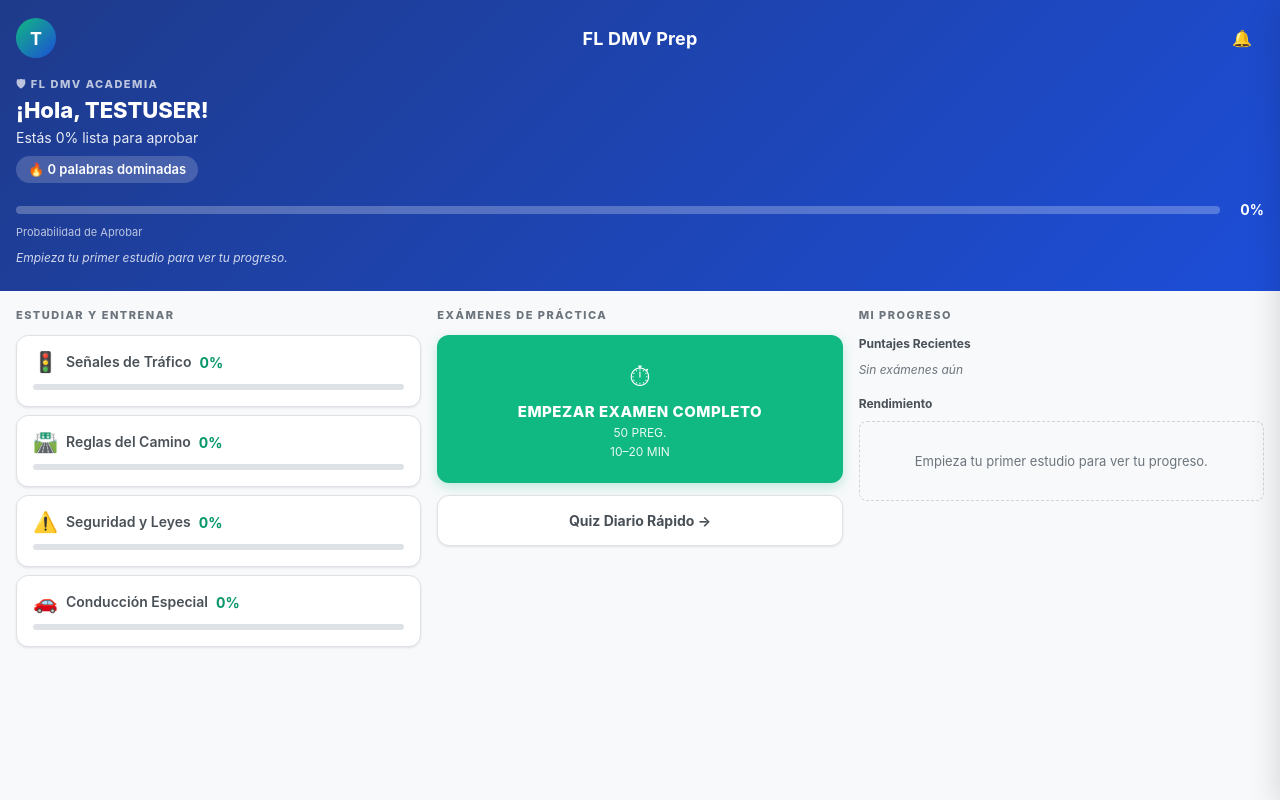
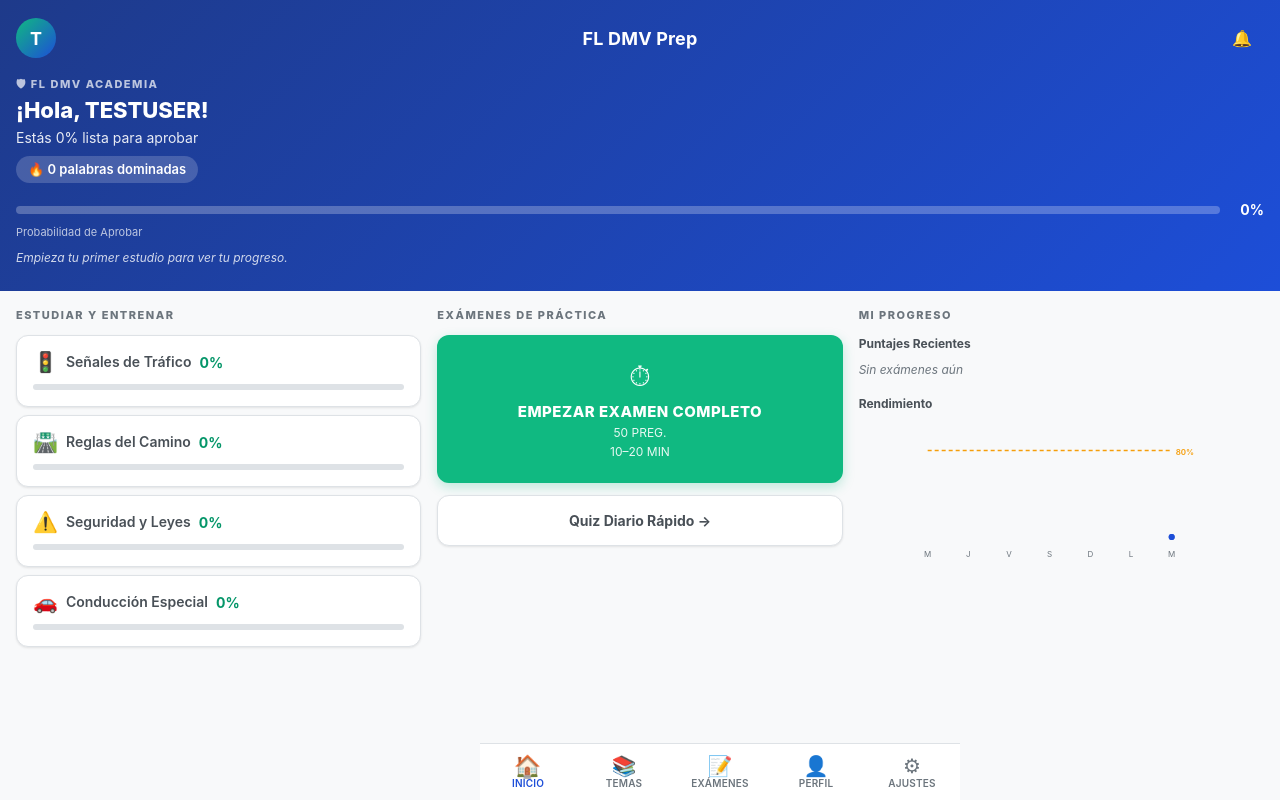
Before and after one commit to norcimo5/florida-test-webapp, a React (Vite) app: page / in a window 1280 px wide. Built offline with nearby package versions, Linux system fonts and the light colour scheme.

Commit message:
feat: App routing for 5-tab nav, Temas pre-filter, daily readiness recording

```diff
--- a/src/App.tsx
+++ b/src/App.tsx
@@ -1,6 +1,6 @@
 import { useState, useEffect } from 'react'
 import questions from './data/questions.json'
-import type { Question, Progress, AppSettings, Screen } from './types'
+import type { Question, Progress, AppSettings, Screen, MacroTopic } from './types'
 import {
   loadProgress,
   saveProgress,
@@ -10,54 +10,99 @@
   clearAll,
   isLocalStorageAvailable,
 } from './store/progressStore'
+import { recordDailyReadiness } from './store/computed'
 import HomeScreen from './components/HomeScreen'
 import StudyMode from './components/StudyMode'
 import ExamMode from './components/ExamMode'
 import ResultsScreen from './components/ResultsScreen'
-import OptionsDrawer from './components/OptionsDrawer'
+import TemasScreen from './components/TemasScreen'
+import PerfilScreen from './components/PerfilScreen'
+import AjustesScreen from './components/AjustesScreen'
+import BottomTabBar from './components/BottomTabBar'
 
 const typedQuestions = questions as Question[]
+
+/** Screens that hide the bottom tab bar (focus / in-session mode). */
+const FOCUS_SCREENS: Screen[] = ['study', 'exam', 'results']
 
 export default function App() {
   const [screen, setScreen] = useState<Screen>('home')
   const [reviewMode, setReviewMode] = useState(false)
+  const [filterTopic, setFilterTopic] = useState<MacroTopic | null>(null)
   const [progress, setProgress] = useState<Progress>(() => loadProgress())
   const [settings, setSettings] = useState<AppSettings>(() => loadSettings())
-  const [optionsOpen, setOptionsOpen] = useState(false)
   const [storageWarning] = useState(() => !isLocalStorageAvailable())
 
+  // Persist progress and settings whenever they change
   useEffect(() => { saveProgress(progress) }, [progress])
   useEffect(() => { saveSettings(settings) }, [settings])
 
-  function handleNavigate(target: Screen, mode?: 'review') {
-    setReviewMode(mode === 'review')
+  // Record daily readiness on every Home mount
+  useEffect(() => {
+    if (screen === 'home') {
+      setProgress(prev => {
+        const updated = recordDailyReadiness(prev, typedQuestions)
+        return updated
+      })
+    }
+  }, [screen])
+
+  // ── Navigation helpers ───────────────────────────────────────────────────────
+
+  function navigateTo(target: Screen) {
+    setReviewMode(false)
+    setFilterTopic(null)
     setScreen(target)
+  }
+
+  function handleTopicTap(topic: MacroTopic) {
+    setFilterTopic(topic)
+    setReviewMode(false)
+    setScreen('study')
+  }
+
+  function handleStartFullMock() {
+    setProgress(prev => clearExam(prev))
+    setScreen('exam')
+  }
+
+  // v1: daily quiz routes to the same full mock handler (5-question mechanic deferred to v2)
+  function handleStartDailyQuiz() {
+    handleStartFullMock()
   }
 
   function handleProgressUpdate(p: Progress) {
     setProgress(p)
   }
 
-  function handleSettingsUpdate(s: AppSettings) {
-    setSettings(s)
+  function handleExamComplete() {
+    setScreen('results')
   }
 
-  function handleResetExam() {
-    setProgress(prev => clearExam(prev))
-    setOptionsOpen(false)
-  }
-
-  function handleResetAll() {
+  function handleResetComplete() {
     clearAll()
     setProgress(loadProgress())
     setSettings(loadSettings())
-    setOptionsOpen(false)
     setScreen('home')
   }
 
-  function handleExamComplete() {
-    setScreen('results')
+  // ── BottomTabBar onChange ────────────────────────────────────────────────────
+
+  function handleTabChange(tab: Screen) {
+    if (tab === 'exam') {
+      // Exámenes tab always launches a fresh full mock
+      handleStartFullMock()
+    } else {
+      navigateTo(tab)
+    }
   }
+
+  // ── Determine which Screen the tab bar should highlight ─────────────────────
+  // During focus screens (study/exam/results), the tab bar is hidden,
+  // so active tab value doesn't matter — but keep 'home' as fallback.
+  const activeTab: Screen = FOCUS_SCREENS.includes(screen) ? 'home' : screen
+
+  const showTabBar = !FOCUS_SCREENS.includes(screen)
 
   return (
     <>
@@ -79,9 +124,17 @@
           questions={typedQuestions}
           progress={progress}
           settings={settings}
-          onTopicTap={(_topic) => handleNavigate('study')}
-          onStartFullMock={() => handleNavigate('exam')}
-          onStartDailyQuiz={() => handleNavigate('study')}
+          onTopicTap={handleTopicTap}
+          onStartFullMock={handleStartFullMock}
+          onStartDailyQuiz={handleStartDailyQuiz}
+        />
+      )}
+
+      {screen === 'temas' && (
+        <TemasScreen
+          questions={typedQuestions}
+          progress={progress}
+          onTopicTap={handleTopicTap}
         />
       )}
 
@@ -90,8 +143,9 @@
           questions={typedQuestions}
           progress={progress}
           onProgressUpdate={handleProgressUpdate}
-          onBack={() => setScreen('home')}
+          onBack={() => navigateTo('home')}
           reviewMode={reviewMode}
+          filterTopic={filterTopic ?? undefined}
         />
       )}
 
@@ -102,7 +156,7 @@
           settings={settings}
           onProgressUpdate={handleProgressUpdate}
           onComplete={handleExamComplete}
-          onBack={() => setScreen('home')}
+          onBack={() => navigateTo('home')}
         />
       )}
 
@@ -111,19 +165,37 @@
           questions={typedQuestions}
           progress={progress}
           onProgressUpdate={handleProgressUpdate}
-          onStudy={() => handleNavigate('study', 'review')}
-          onBack={() => setScreen('home')}
+          onStudy={() => {
+            // v1: "Repasar Errores" navigates to study in review mode (existing logic)
+            setReviewMode(true)
+            setFilterTopic(null)
+            setScreen('study')
+          }}
+          onBack={() => navigateTo('home')}
         />
       )}
 
-      <OptionsDrawer
-        isOpen={optionsOpen}
-        settings={settings}
-        onSettingsUpdate={handleSettingsUpdate}
-        onResetExam={handleResetExam}
-        onResetAll={handleResetAll}
-        onClose={() => setOptionsOpen(false)}
-      />
+      {screen === 'perfil' && (
+        <PerfilScreen
+          questions={typedQuestions}
+          progress={progress}
+          settings={settings}
+          onNavigateToAjustes={() => navigateTo('ajustes')}
+        />
+      )}
+
+      {screen === 'ajustes' && (
+        <AjustesScreen
+          onResetComplete={handleResetComplete}
+        />
+      )}
+
+      {showTabBar && (
+        <BottomTabBar
+          active={activeTab}
+          onChange={handleTabChange}
+        />
+      )}
     </>
   )
 }
--- a/src/components/StudyMode.tsx
+++ b/src/components/StudyMode.tsx
@@ -1,6 +1,7 @@
 import { useState } from 'react'
-import type { Question, Progress, Category, StudyAnswer } from '../types'
+import type { Question, Progress, Category, StudyAnswer, MacroTopic } from '../types'
 import { GradientHeader } from './GradientHeader'
+import { MACRO_TOPIC_MAP } from '../store/computed'
 import './StudyMode.css'
 
 interface Props {
@@ -9,6 +10,8 @@
   onProgressUpdate: (p: Progress) => void
   onBack: () => void
   reviewMode: boolean
+  /** If set, pre-filters the question pool to this macro topic before any other filtering. */
+  filterTopic?: MacroTopic
 }
 
 const CATEGORY_LABELS: Record<Category, string> = {
@@ -61,13 +64,18 @@
   return eligible[eligible.length - 1]
 }
 
-export default function StudyMode({ questions, progress, onProgressUpdate, onBack, reviewMode }: Props) {
+export default function StudyMode({ questions, progress, onProgressUpdate, onBack, reviewMode, filterTopic }: Props) {
+  // If filterTopic is set, narrow the pool to those categories first
+  const topicFilteredQuestions = filterTopic
+    ? questions.filter(q => MACRO_TOPIC_MAP[filterTopic].includes(q.category))
+    : questions
+
   const displayQuestions = reviewMode
-    ? questions.filter(q => {
+    ? topicFilteredQuestions.filter(q => {
         const a = progress.studyAnswers[q.id]
         return a && !a.correct
       })
-    : questions
+    : topicFilteredQuestions
 
   const categories = Array.from(new Set(displayQuestions.map(q => q.category))) as Category[]
   const [activeCategory, setActiveCategory] = useState<Category | 'all'>('all')
```
